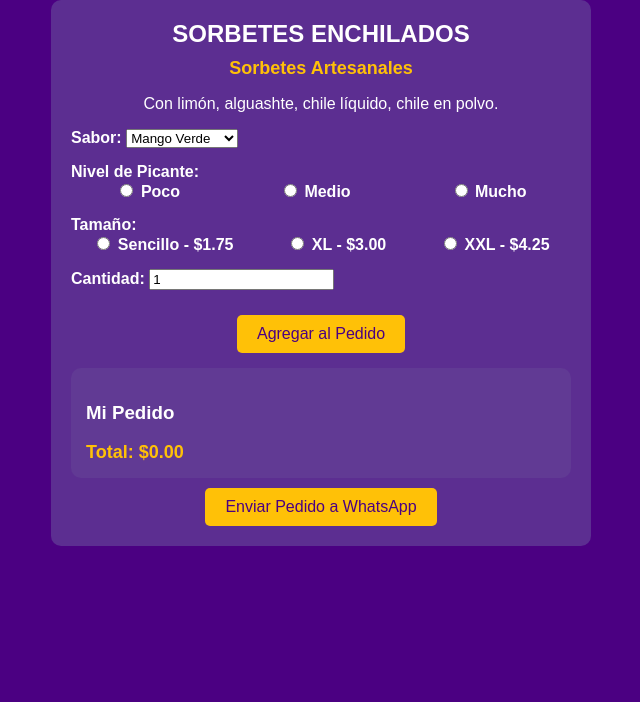
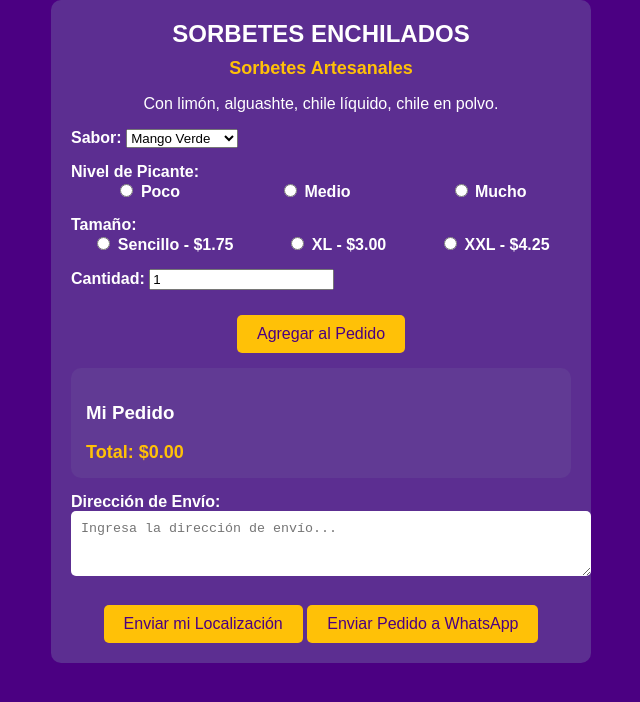
Before and after one commit to Luna-tan7/baarquillo, a plain HTML site: page index.html in a window 1280 px wide. Shown: the whole page, without its empty margins (319-959 px from the left). Drawn offline with Linux system fonts and the light colour scheme.

Commit message:
Update index.html

```diff
--- a/index.html
+++ b/index.html
@@ -69,6 +69,16 @@
             margin-top: 15px;
             color: #ffc107;
         }
+        .address-container {
+            margin: 15px 0;
+            text-align: left;
+        }
+        .address-container textarea {
+            width: 100%;
+            padding: 10px;
+            border-radius: 5px;
+            border: none;
+        }
 
         /* Responsive */
         @media (max-width: 600px) {
@@ -138,6 +148,12 @@
             <div class="total-price" id="totalPrice">Total: $0.00</div>
         </div>
 
+        <div class="address-container">
+            <label for="address">Dirección de Envío:</label>
+            <textarea id="address" rows="3" placeholder="Ingresa la dirección de envío..."></textarea>
+        </div>
+
+        <button class="send-btn" onclick="sendLocation()">Enviar mi Localización</button>
         <button class="send-btn" onclick="sendOrder()">Enviar Pedido a WhatsApp</button>
     </div>
 
@@ -185,10 +201,32 @@
                 alert("Por favor, agrega al menos un artículo a tu pedido.");
                 return;
             }
-            const message = `¡Hola! Quiero hacer un pedido:\n${orderList.map(order => order.item).join('\n')}\nTotal: $${total.toFixed(2)}`;
-            const phone = "+50372641969"; // Reemplaza con el número de WhatsApp
+            const address = document.getElementById('address').value;
+            if (!address) {
+                alert("Por favor, ingresa una dirección de envío.");
+                return;
+            }
+            const message = `¡Hola! Quiero hacer un pedido:\n${orderList.map(order => order.item).join('\n')}\nTotal: $${total.toFixed(2)}\nDirección de envío: ${address}`;
+            const phone = "1234567890"; // Reemplaza con el número de WhatsApp
 
             window.open(`https://wa.me/${phone}?text=${encodeURIComponent(message)}`, '_blank');
+        }
+
+        function sendLocation() {
+            if (!navigator.geolocation) {
+                alert("Tu navegador no soporta geolocalización.");
+                return;
+            }
+            navigator.geolocation.getCurrentPosition(position => {
+                const latitude = position.coords.latitude;
+                const longitude = position.coords.longitude;
+                const locationMessage = `¡Hola! Aquí está mi ubicación para el envío:\nhttps://www.google.com/maps?q=${latitude},${longitude}`;
+                const phone = "1234567890"; // Reemplaza con el número de WhatsApp
+
+                window.open(`https://wa.me/${phone}?text=${encodeURIComponent(locationMessage)}`, '_blank');
+            }, () => {
+                alert("No se pudo obtener tu ubicación. Por favor, habilita la geolocalización.");
+            });
         }
     </script>
 </body>
```
